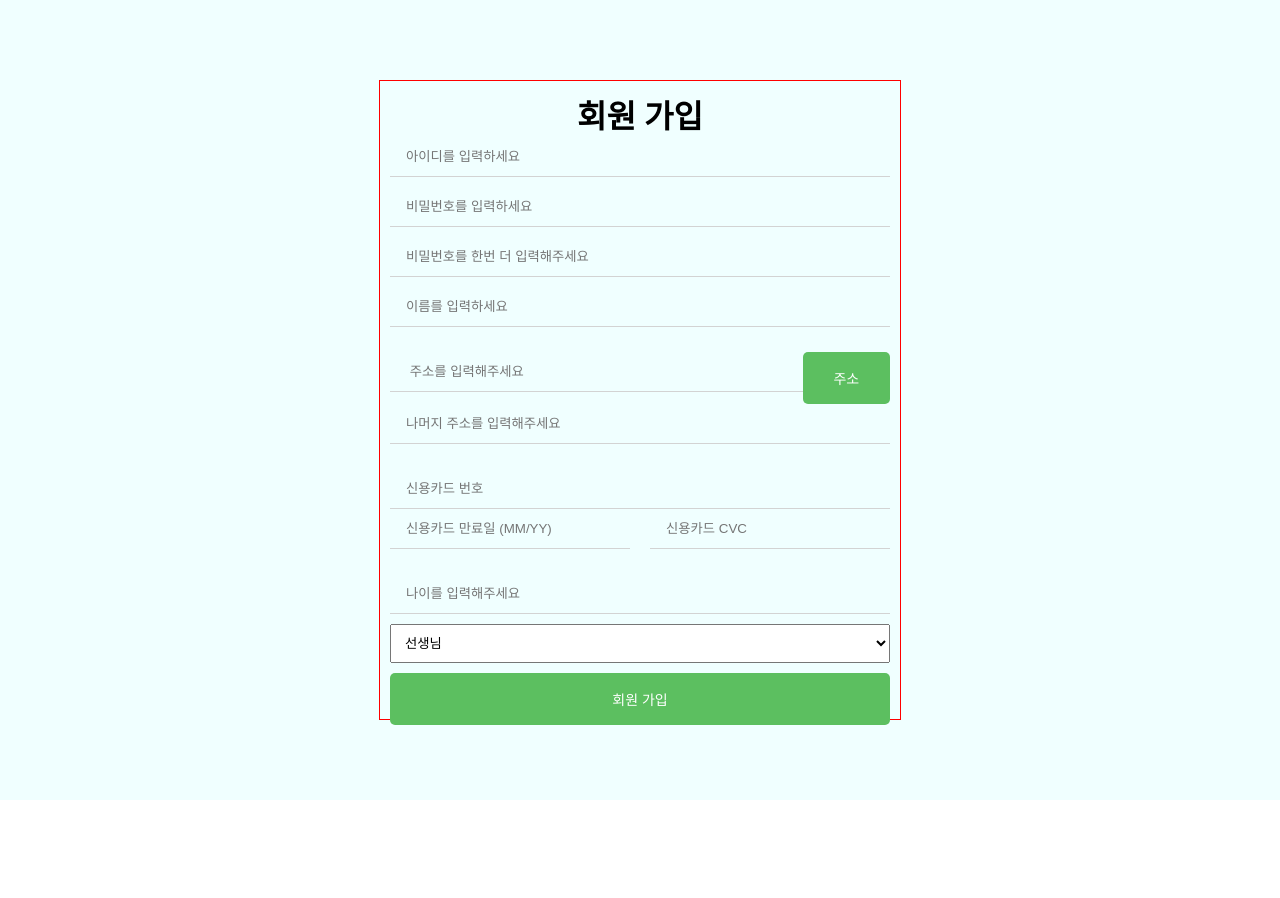
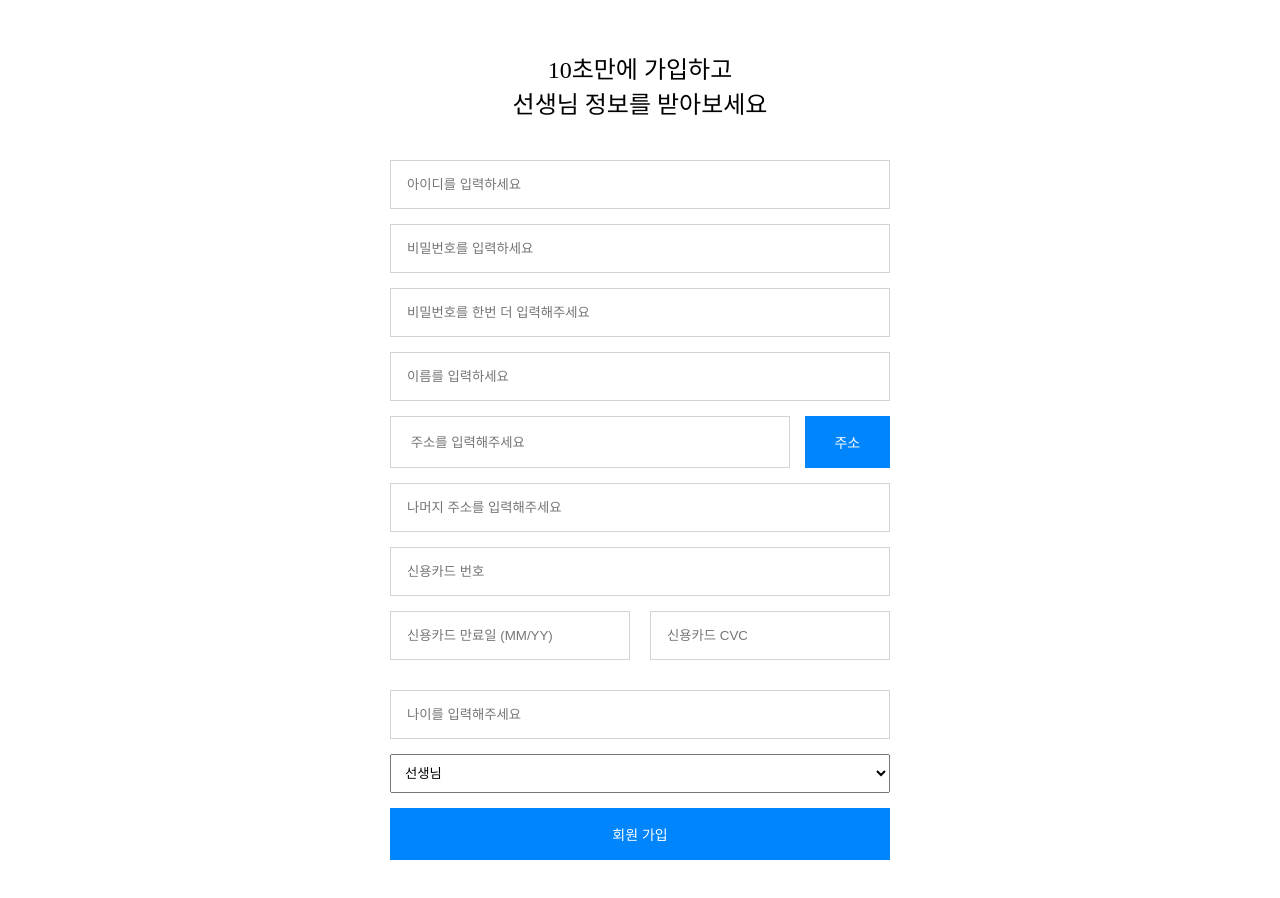
Before and after one commit to wanted-preonboarding-TEAM2/JARANDA, a React (Create React App) app: page /signup in a window 1280 px wide. Shown: the top 898 px of the page. Before the commit the page ends 800 px from the top, so only its background shows below. Built offline with nearby package versions, Linux system fonts and the light colour scheme.

Commit message:
style: 회원가입 페이지 디자인 변경 (#26)

```diff
--- a/src/components/signup/CreditCardInfo.js
+++ b/src/components/signup/CreditCardInfo.js
@@ -6,7 +6,7 @@ const CreditCardContainer = styled.div`
   width: 100%;
   display: flex;
   flex-direction: column;
-  gap: 0 10px;
+  gap: 15px 10px;
   margin-bottom: 15px;
   cursor: pointer;
 
--- a/src/components/signup/index.js
+++ b/src/components/signup/index.js
@@ -4,11 +4,10 @@ import { CustomInput, CustomButton } from 'elements';
 import CreditCardInfo from './CreditCardInfo';
 import CreditCardModal from 'modal/CreditCardModal';
 import Role from './Role';
+import { setLocalStorage } from 'utils/LocalStorageHandler';
 
 const SignUpContainer = styled.div`
-  height: 100vh;
-  width: 100vw;
-  background-color: azure;
+  background-color: #fff;
   display: flex;
   flex-direction: column;
   justify-content: center;
@@ -19,29 +18,33 @@ const SignupInner = styled.div`
   display: flex;
   flex-direction: column;
   align-items: center;
-  border: 1px solid red;
-  padding: 10px;
-  height: 80%;
+  margin: 50px 0;
 
   form {
-    height: 100%;
     width: 500px;
     display: flex;
     flex-direction: column;
     justify-content: center;
     align-items: center;
-    gap: 10px 0px;
+    gap: 15px 0px;
   }
+`;
+
+const SignupTitle = styled.p`
+  text-align: center;
+  font-size: 24px;
+  margin-bottom: 40px;
 `;
 
 const AddressContainer = styled.div`
   width: 100%;
   display: flex;
   flex-direction: column;
-  margin: 15px 0;
+  gap: 15px 0;
 
   div {
     display: flex;
+    gap: 0 15px;
   }
 `;
 
@@ -101,11 +104,6 @@ const Signup = () => {
   const handleModalOpen = () => {
     setCreditModalOpen(!creditModalOpen);
   };
-
-  // const onChangeCreditNumber = e => {
-  //   //const regex = /^[0-9\b -]{0,16}$/;
-  //   setCreditValue(e.target.value);
-  // };
 
   const handleChange = e => {
     const { name, value } = e.target;
@@ -171,27 +169,18 @@ const Signup = () => {
 
   const handleSubmit = e => {
     e.preventDefault();
+
+    setLocalStorage('userInfo', userInfo);
   };
-
-  // useEffect(() => {
-  //   if (creditValue.length === 16) {
-  //     setCreditValue(
-  //       creditValue
-  //         .replace(/-/g, '')
-  //         .replace(/(\d{4})(\d{4})(\d{4})(\d{4})/, '$1-$2-$3-$4'),
-  //     );
-  //   }
-  // }, [creditValue]);
-
-  useEffect(() => {
-    console.log(userInfo);
-  }, [userInfo]);
 
   return (
     <>
       <SignUpContainer>
         <SignupInner>
-          <h1>회원 가입</h1>
+          <SignupTitle>
+            10초만에 가입하고 <br />
+            선생님 정보를 받아보세요
+          </SignupTitle>
           <form onSubmit={handleSubmit}>
             <CustomInput
               type="text"
@@ -264,7 +253,7 @@ const Signup = () => {
               name="role"
               defaultValue="teacher"
             />
-            <CustomButton type="button">회원 가입</CustomButton>
+            <CustomButton type="submit">회원 가입</CustomButton>
           </form>
         </SignupInner>
         {creditModalOpen && (
--- a/src/elements/Button.js
+++ b/src/elements/Button.js
@@ -1,20 +1,18 @@
 import React from 'react';
 import styled from '@emotion/styled';
-import PropTypes from 'prop-types';
 
 const Button = styled.button`
   width: ${props => (props.width ? `${props.width}` : '100%')};
-  background-color: #5cbf60;
+  background-color: #0085fd;
   border: none;
-  border-radius: 5px;
   padding: 16px;
   font-size: 14px;
-  color: #fff;
+  color: #ffffff;
   cursor: pointer;
   padding: ${props => (props.margin ? `${props.margin}` : false)};
 
   &:hover {
-    background-color: #1cb58b;
+    background-color: #439bea;
   }
 `;
 
--- a/src/elements/Input.js
+++ b/src/elements/Input.js
@@ -2,12 +2,15 @@ import React from 'react';
 import styled from '@emotion/styled';
 
 const Input = styled.input`
+  width: 100%;
+  border: 1px solid lightgray;
   padding: 16px;
-  height: 40px;
-  border: none;
-  border-bottom: 1px solid lightgray;
   background-color: transparent;
-  width: 100%;
+
+  :focus {
+    background-color: #e5f3ff;
+    outline: 1px solid #0085fd;
+  }
 `;
 
 function CustomInput(props) {
```
